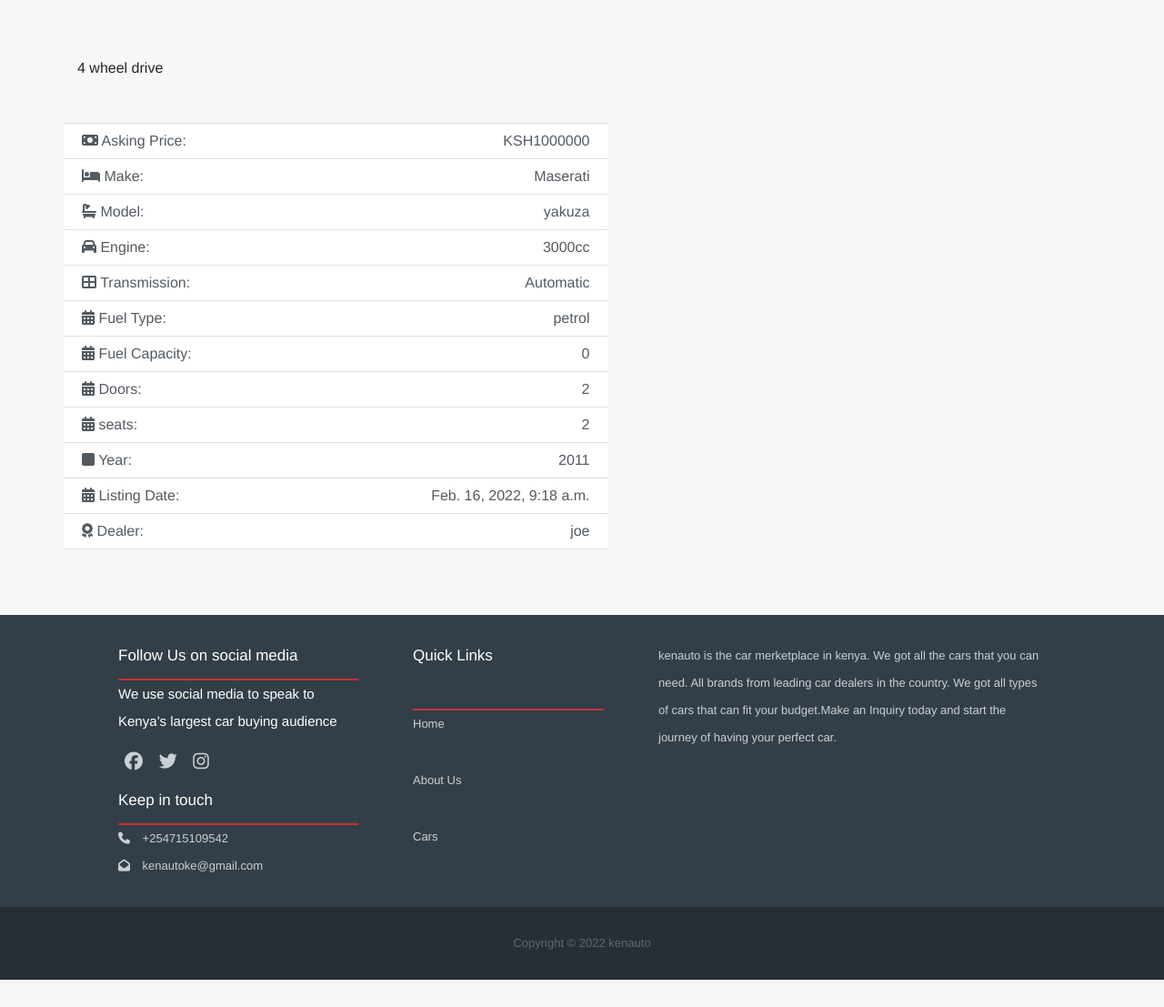
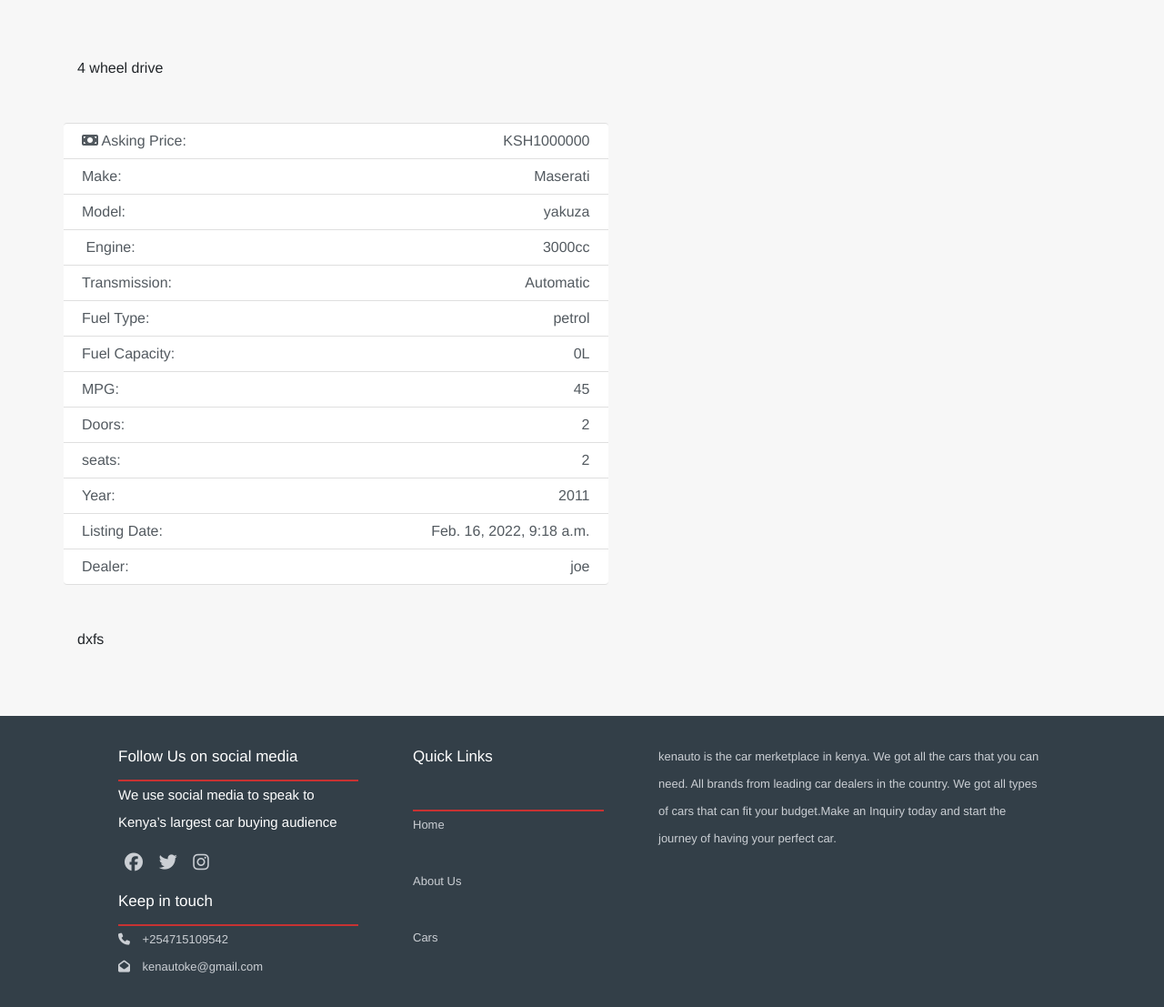
Before and after one commit to kodicar/kenauto, a Django app: page /cars/4 in a window 1280 px wide. Shown: the part 1052-2159 px from the top of the page at 91% size. Before the commit the page ends 2129 px from the top, so only its background shows below. Run offline with Django 4.2, Linux system fonts and the light colour scheme; data comes from the database, SQL or seed files in the repository; both versions use the stored data as it was after the commit; parts of the project's set-up code (start-up, migrations or seed data) failed here and were passed over; some libraries are stand-ins or nearby versions.

Commit message:
minor fixes

```diff
--- a/templates/base.html
+++ b/templates/base.html
@@ -7,7 +7,7 @@
   <meta name="viewport" content="width=device-width, initial-scale=1.0">
   <meta http-equiv="X-UA-Compatible" content="ie=edge">
   <!-- Font Awesome -->
-  <link rel="stylesheet" href="{% static 'css/all.css' %}">
+  {% comment %} <link rel="stylesheet" href="{% static 'css/all.css' %}"> {% endcomment %}
   <!-- Bootstrap -->
   <link rel="stylesheet" href="{% static 'css/bootstrap.css' %}">
   <!-- Custom -->
@@ -15,8 +15,9 @@
   <!-- Lightbox -->
   <link rel="stylesheet" href="{% static 'css/lightbox.min.css' %}">
 
-  <link rel="stylesheet" href="https://cdnjs.cloudflare.com/ajax/libs/font-awesome/4.7.0/css/font-awesome.min.css">
+  {% comment %} <link rel="stylesheet" href="https://cdnjs.cloudflare.com/ajax/libs/font-awesome/4.7.0/css/font-awesome.min.css"> {% endcomment %}
   <link rel="shortcut icon" href="{% static 'img/favicon/logo5.png' %}"/>
+  <link href="https://cdnjs.cloudflare.com/ajax/libs/font-awesome/5.13.0/css/all.min.css" rel="stylesheet">
   <script src="https://kit.fontawesome.com/03a547b35e.js" crossorigin="anonymous"></script>
 
   <title> kenauto {% block title %}{% endblock %}</title>
@@ -35,7 +36,6 @@
   <script src="{% static 'js/bootstrap.bundle.min.js' %} "></script>
   <script src="{% static 'js/lightbox.min.js' %} "></script>
   <script src="{% static 'js/main.js' %} "></script>
-  <script src="https://kit.fontawesome.com/03a547b35e.js" crossorigin="anonymous"></script>
 </body>
 
 </html>
--- a/templates/cars/listing.html
+++ b/templates/cars/listing.html
@@ -112,72 +112,69 @@
                   <span class="float-right">KSH{{ listing.price }}</span>
                 </li>
                  <li class="list-group-item1 text-secondary">
-                  <!-- <i class="fas fa-bed"></i> -->
-                  <i class="fa fa-bed"></i>
+
                   Make:
                   <span class="float-right">{{ listing.make }}</span>
                 </li>
                 <li class="list-group-item1 text-secondary">
-                  <!-- <i class="fas fa-bath"></i> -->
-                  <i class="fa fa-bath"></i>
+
                   Model:
                   <span class="float-right">{{ listing.model }}</span>
                 </li>
                 <li class="list-group-item1 text-secondary">
                   <!-- <i class="fas fa-car"></i> -->
-                  <i class="fa fa-car"></i>
+
+                  <i class="fa-solid fa-engine"></i>
                   Engine:
                   <span class="float-right">{{ listing.engine }}
                   </span>
                 </li>
                 <li class="list-group-item1 text-secondary">
-                  <i class="fas fa-th-large"></i>
-                  <!-- <i class="fa fa-th-large"></i> -->
+
                   Transmission:
                   <span class="float-right">{{ listing.transmission }}</span>
                 </li>
+
                 <li class="list-group-item1 text-secondary">
-                  <!-- <i class="fas fa-calendar"></i> -->
-                  <i class="fa fa-calendar"></i>
+
                   Fuel Type:
                   <span class="float-right">{{ listing.fuel_type }}</span>
                 </li>
                 <li class="list-group-item1 text-secondary">
-                  <!-- <i class="fas fa-calendar"></i> -->
-                  <i class="fa fa-calendar"></i>
+
                   Fuel Capacity:
-                  <span class="float-right">{{ listing.fuel_capacity }}</span>
+                  <span class="float-right">{{ listing.fuel_capacity }}L</span>
                 </li>
                 <li class="list-group-item1 text-secondary">
-                  <!-- <i class="fas fa-calendar"></i> -->
-                  <i class="fa fa-calendar"></i>
+
+                  MPG:
+                  <span class="float-right">{{ listing.mpg }}</span>
+                </li>
+                <li class="list-group-item1 text-secondary">
+
                   Doors:
                   <span class="float-right">{{ listing.doors }}</span>
                 </li>
                 <li class="list-group-item1 text-secondary">
-                  <!-- <i class="fas fa-calendar"></i> -->
-                  <i class="fa fa-calendar"></i>
+
                   seats:
                   <span class="float-right">{{ listing.seats }}</span>
                 </li>
                 <li class="list-group-item1 text-secondary">
-                  <i class="fas fa-square"></i>
-                  <!-- <i class="fa fa-square"></i> -->
+
                   Year:
                   <span class="float-right">{{ listing.year }}
                   </span>
                 </li>
                 <li class="list-group-item1 text-secondary">
-                  <!-- <i class="fas fa-calendar"></i> -->
-                  <i class="fa fa-calendar"></i>
+
                   Listing Date:
                   <span class="float-right">{{ listing.date_added }}</span>
                 </li>
 
 
                 <li class="list-group-item1 text-secondary">
-                  <!-- <i class="fas fa-bed"></i> -->
-                  <i class="fas fa-award mb-3d"></i>
+
                   Dealer:
                   <span class="float-right">{{ listing.owner }}
                   </span>
@@ -186,44 +183,20 @@
             </div>
 
 
-<!--             <div class="col-md-69">
-              <ul class="list-group list-group-flush">
-                <li class="list-group-item text-secondary">
-                  <i class="fas fa-th-large"></i>
-                  Square Feet:
-                  <span class="float-right">{{ listing.sqft }}</span>
-                </li>
-                <li class="list-group-item text-secondary">
-                  <i class="fas fa-square"></i>
-                  Lot Size:
-                  <span class="float-right">{{ listing.lot_size }} Acres
-                  </span>
-                </li>
-                <li class="list-group-item text-secondary">
-                  <i class="fa fa-calendar"></i>
-                  Listing Date:
-                  <span class="float-right">{{ listing.list_date }}</span>
-                </li>
-                <li class="list-group-item text-secondary">
-                  <i class="fas fa-award mb-3d"></i>
-                  Realtor:
-                  <span class="float-right">{{ listing.realtor }}
-                  </span>
-                </li>
-              </ul>
-            </div> -->
-
-
           </div>
 
-          <!-- Description -->
-          <!-- <div class="row mb-5">
+          <!-- Details -->
+          <div class="row mb-5">
             <div class="col-md-12">
-                {{ listing.description }}
+                {{ listing.car_details }}
             </div>
-          </div> -->
+          </div>
         </div>
         <div class="col-md-3">
+          <div class="col-md-12">
+            {{ listing.car_details }}
+        </div>
+
           <div class="card mb-3">
             <img class="card-img-top" src="{{ listing.owner.photo.url }}" alt="">
             <div class="card-body">
@@ -231,7 +204,7 @@
               <h6 class="text-secondary">{{ listing.owner }}</h6>
             </div>
           </div>
-          <button class="btn-primary btn-block btn-lg" data-toggle="modal" data-target="#inquiryModal">Make An Inquiry</button>
+          <button class="btn-primary btn-block btn-lg" data-toggle="modal" data-target="#inquiryModal">Enquire Now</button>
         </div>
       </div>
     </div>
--- a/templates/cars/listings.html
+++ b/templates/cars/listings.html
@@ -100,7 +100,7 @@
                             <i class="fa fa-tint" aria-hidden="true"></i>
                           </div>
 
-                          Fuel Cap: {{ listing.fuel_capacity }}</div>
+                          Fuel Cap: {{ listing.fuel_capacity }}L</div>
                       </div>
                     </div>
                     <hr class="hr listing">
--- a/templates/pages/index.html
+++ b/templates/pages/index.html
@@ -2,7 +2,7 @@
 
 {% load static %}
 
-{% block title %} | New and Used Cars for sale {% endblock %}
+{% block title %} | New and Used Cars for sale in Kenya{% endblock %}
 
 {% block content %}
 <!-- Showcase -->
@@ -190,7 +190,7 @@
 														<i class="fa fa-tint" aria-hidden="true"></i>
 													</div>
 
-													Fuel Cap: {{ listing.fuel_capacity }}</div>
+													Fuel Cap: {{ listing.fuel_capacity }}L</div>
 											</div>
 										</div>
 										<hr class="hr listing">
```
Also changed, not shown: db.sqlite3.
